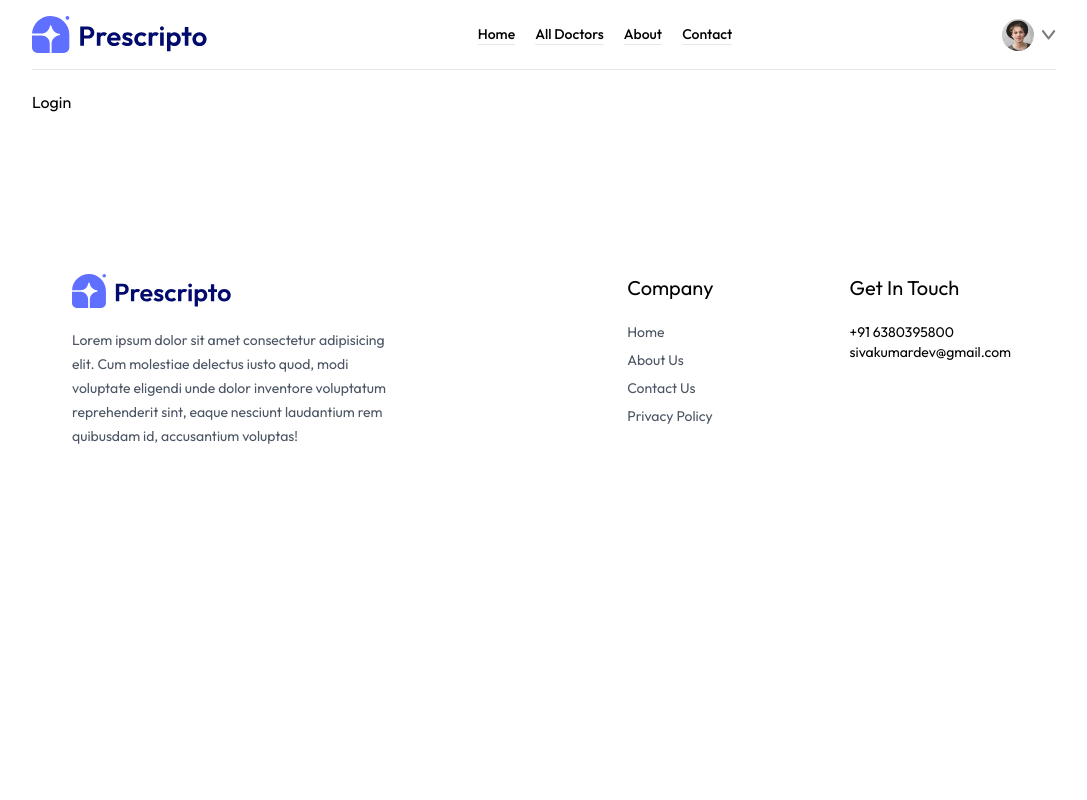
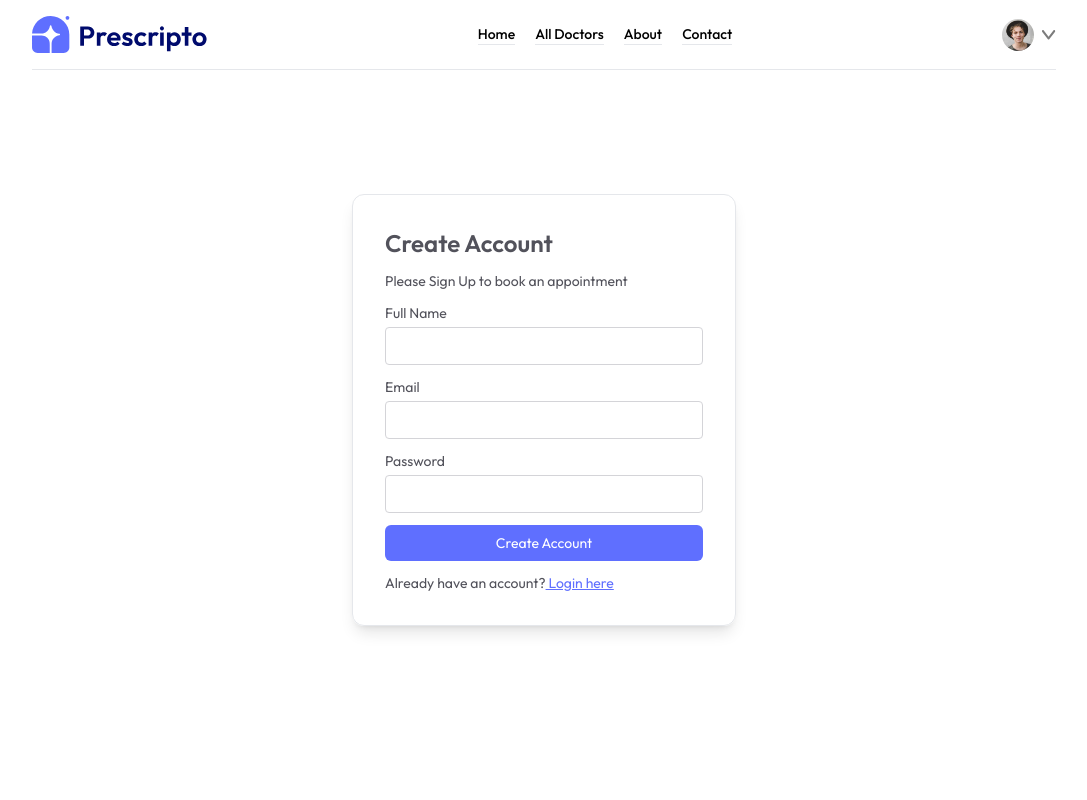
Before and after one commit to siva1087/sivakumarreactjs, a React (Vite) app in the folder frontend/: page /login in a window 1280 px wide. Shown: the top 800 px of the page, without its empty margins (96-1183 px from the left). Built offline with nearby package versions, Linux system fonts and the light colour scheme.

Commit message:
Update Login.jsx

```diff
--- a/frontend/src/Pages/Login.jsx
+++ b/frontend/src/Pages/Login.jsx
@@ -1,10 +1,72 @@
 import React, { useState } from 'react';
 
 const Login = () => {
-  const [state,setState]=useState('sin up')
-  const[email,setEmail]=useState();
+  const [state, setState] = useState('Sign Up'); // Corrected initial state to 'Sign Up'
+  const [email, setEmail] = useState('');
+  const [password, setPassword] = useState('');
+  const [name, setName] = useState('');
+
+  const onSubmitHandler = async (event) => {
+    event.preventDefault();
+    // Handle form submission logic here
+    console.log({ name, email, password });
+  };
+
   return (
-    <div>Login</div>
+    <form className='min-h-[80vh] flex items-center' onSubmit={onSubmitHandler}>
+      <div className='flex flex-col gap-3 m-auto items-start p-8 min-w-[340px] sm:min-w-96 border rounded-xl text-zinc-600 text-sm shadow-lg'>
+        <p className='text-2xl font-semibold'>{state === 'Sign Up' ? "Create Account" : "Login"}</p>
+        <p>Please {state === 'Sign Up' ? "Sign Up" : "Log in"} to book an appointment</p>
+
+        {state === 'Sign Up' && (
+          <div className='w-full'>
+            <p>Full Name</p>
+            <input
+              className='border border-zinc-300 rounded w-full p-2 mt-1'
+              type='text'
+              onChange={(e) => setName(e.target.value)} // Corrected to e.target.value
+              value={name}
+            />
+          </div>
+        )}
+
+        <div className='w-full'>
+          <p>Email</p>
+          <input
+            className='border border-zinc-300 rounded w-full p-2 mt-1'
+            type='email'
+            onChange={(e) => setEmail(e.target.value)} // Corrected to e.target.value
+            value={email} // Corrected to email
+          />
+        </div>
+
+        <div className='w-full'>
+          <p>Password</p>
+          <input
+            className='border border-zinc-300 rounded w-full p-2 mt-1'
+            type='password'
+            onChange={(e) => setPassword(e.target.value)} // Corrected to e.target.value
+            value={password} // Corrected to password
+          />
+        </div>
+
+        <button className='bg-primary text-white w-full py-2 rounded-md'>
+          {state === 'Sign Up' ? "Create Account" : "Login"}
+        </button>
+
+        {state === 'Sign Up' ? (
+          <p>
+            Already have an account?
+            <span onClick={() => setState('Login')} className='text-primary underline cursor-pointer'> Login here</span>
+          </p>
+        ) : (
+          <p>
+            Create a new account?
+            <span onClick={() => setState('Sign Up')} className='text-primary underline cursor-pointer'> Click here</span>
+          </p>
+        )}
+      </div>
+    </form>
   );
 };
 
```
